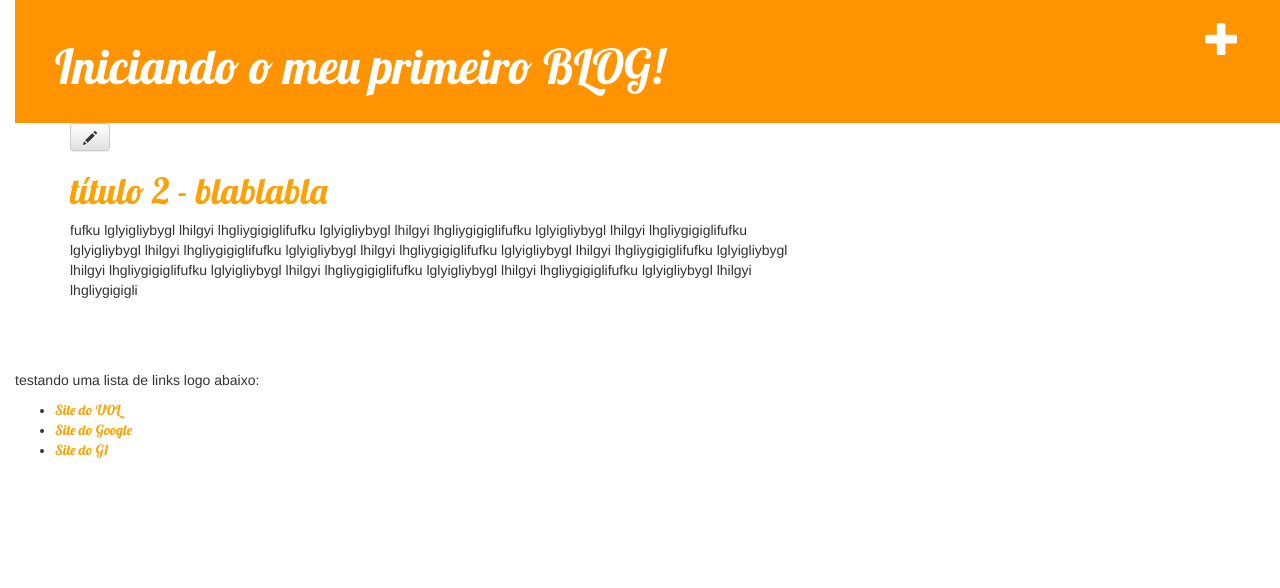
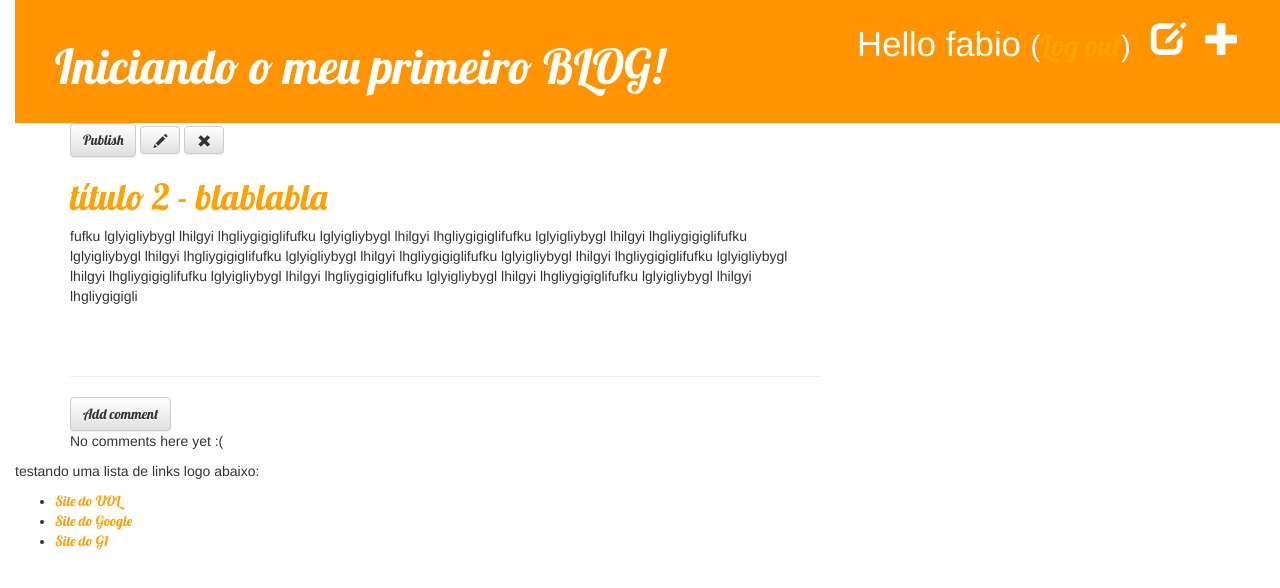
Before and after one commit to fabioheiji/my-first-blog, a Django app: a page that uses blog/templates/blog/base.html in a window 1280 px wide. Shown: the top 588 px of the page. Run offline with Django 3.2, Linux system fonts and the light colour scheme; a user stored in the database is signed in; data comes from the database, SQL or seed files in the repository; both versions use the stored data as it was after the commit; some libraries are stand-ins or nearby versions.

Commit message:
versao final da Django Girls

```diff
--- a/blog/admin.py
+++ b/blog/admin.py
@@ -1,5 +1,7 @@
 from django.contrib import admin
-from .models import Post
+from .models import Post, Comment
 # Register your models here.
 
 admin.site.register(Post)
+
+admin.site.register(Comment)
--- a/blog/models.py
+++ b/blog/models.py
@@ -15,3 +15,20 @@ class Post(models.Model):
 
     def __str__(self):
         return self.title
+
+    def approved_comments(self):
+        return self.comments.filter(approved_comment=True)
+
+class Comment(models.Model):
+    post = models.ForeignKey('blog.Post', on_delete=models.CASCADE, related_name='comments')
+    author = models.CharField(max_length=200)
+    text = models.TextField()
+    created_date = models.DateTimeField(default=timezone.now)
+    approved_comment = models.BooleanField(default=False)
+
+    def approve(self):
+        self.approved_comment = True
+        self.save()
+
+    def __str__(self):
+        return self.text
--- a/blog/static/css/blog.css
+++ b/blog/static/css/blog.css
@@ -53,3 +53,7 @@ h1, h2, h3, h4 {
 .post h1 a, .post h1 a:visited {
     color: #000000;
 }
+
+.comment {
+  margin: 20px 0px 20px 20px;
+}
--- a/blog/templates/blog/base.html
+++ b/blog/templates/blog/base.html
@@ -11,6 +11,10 @@
     <div class="page_header">
       {% if user.is_authenticated %}
         <a href="{% url 'post_new' %}" class="top-menu"><span class="glyphicon glyphicon-plus"></span></a>
+        <a href="{% url 'post_draft_list' %}" class="top-menu"><span class="glyphicon glyphicon-edit"></span></a>
+        <p class="top-menu">Hello {{ user.username }} <small>(<a href="{% url 'logout' %}">Log out</a>)</small></p>
+      {% else %}
+        <a href="{% url 'login' %}" class="top-menu"><span class="glyphicon glyphicon-lock"></span></a>
       {% endif %}
       <h1><a href="/">Iniciando o meu primeiro BLOG!</a></h1>
     </div>
--- a/blog/templates/blog/post_detail.html
+++ b/blog/templates/blog/post_detail.html
@@ -6,11 +6,34 @@
       <div class="date">
         {{ post.published_date }}
       </div>
+    {% else %}
+      <a class="btn btn-default" href="{% url 'post_publish' pk=post.pk %}">Publish</a>
     {% endif %}
     {% if user.is_authenticated %}
       <a class="btn btn-default" href="{% url 'post_edit' pk=post.pk %}"><span class="glyphicon glyphicon-pencil"></span></a>
+      <a class="btn btn-default" href="{% url 'post_remove' pk=post.pk %}"><span class="glyphicon glyphicon-remove"></span></a>
     {% endif %}
     <h1>{{ post.title }}</h1>
     <p>{{ post.text|linebreaksbr }}</p>
   </div>
+
+  <hr>
+  <a class="btn btn-default" href="{% url 'add_comment_to_post' pk=post.pk%}">Add comment</a>
+  {% for comment in post.comments.all %}
+    {% if user.is_authenticated or comment.approved_comment %}
+      <div class="comment">
+        <div class="date">
+          {{ comment.created_date }}
+          {% if not comment.approved_comment %}
+            <a class="btn btn-default" href="{% url 'comment_remove' pk=comment.pk %}"><span class="glyphicon glyphicon-remove"></span></a>
+            <a class="btn btn-default" href="{% url 'comment_approve' pk=comment.pk %}"><span class="glyphicon glyphicon-ok"></span></a>
+          {% endif %}
+        </div>
+        <strong>{{ comment.author }}</strong>
+        <p>{{ comment.text|linebreaks }}</p>
+      </div>
+    {% endif %}
+  {% empty %}
+    <p>No comments here yet :(</p>
+  {% endfor %}
 {% endblock %}
--- a/blog/templates/blog/post_list.html
+++ b/blog/templates/blog/post_list.html
@@ -8,6 +8,7 @@
           </div>
           <h1><a href="{% url 'post_detail' pk=post.pk %}">{{ post.title }}</a></h1>
           <p>{{ post.text|linebreaksbr }}</p>
+          <a href="{% url 'post_detail' pk=post.pk %}">Comments: {{ post.approved_comments.count}}</a>
       </div>
   {% endfor %}
 {% endblock %}
--- a/blog/urls.py
+++ b/blog/urls.py
@@ -7,4 +7,11 @@ urlpatterns = [
     re_path(r'ˆpost/(?P<pk>[0-9]+)/$', views.post_detail, name='post_detail'),
     path('post/new/', views.post_new, name='post_new'),
     url(r'ˆpost/(?P<pk>[0-9]+)/edit/$', views.post_edit, name='post_edit'),
+    path('drafts/', views.post_draft_list, name='post_draft_list'),
+    re_path(r'ˆpost/(?P<pk>\d+)/publish/$', views.post_publish, name='post_publish'),
+    re_path(r'ˆpost/(?P<pk>\d+)/remove/$', views.post_remove, name='post_remove'),
+    re_path(r'ˆpost.(?P<pk>\d+)/comment/$', views.add_comment_to_post, name='add_comment_to_post'),
+    re_path(r'ˆpost.(?P<pk>\d+)/approve/$', views.comment_approve, name='comment_approve'),
+    re_path(r'ˆpost.(?P<pk>\d+)/remove/$', views.comment_remove, name='comment_remove'),
+
 ]
--- a/blog/views.py
+++ b/blog/views.py
@@ -1,7 +1,8 @@
 from django.shortcuts import render, get_object_or_404, redirect
 from django.utils import timezone
-from .models import Post
-from .forms import PostForm
+from .models import Post, Comment
+from .forms import PostForm, CommentForm
+from django.contrib.auth.decorators import login_required
 
 # Create your views here.
 def post_list(request):
@@ -12,13 +13,14 @@ def post_detail(request,pk):
     post = get_object_or_404(Post, pk=pk)
     return render(request, 'blog/post_detail.html', {'post': post})
 
+@login_required
 def post_new(request):
     if request.method == 'POST':
         form = PostForm(request.POST)
         if form.is_valid():
             post = form.save(commit=False)
             post.author = request.user
-            post.published_date = timezone.now()
+            #post.published_date = timezone.now()
             post.save()
             return redirect('post_detail', pk=post.pk)
 
@@ -27,6 +29,7 @@ def post_new(request):
 
     return render(request, 'blog/post_edit.html', {'form':form})
 
+@login_required
 def post_edit(request,pk):
     post = get_object_or_404(Post, pk=pk)
     if request.method == 'POST':
@@ -34,9 +37,51 @@ def post_edit(request,pk):
         if form.is_valid():
             post = form.save(commit=False)
             post.author = request.user
-            post.published_date = timezone.now()
+            #post.published_date = timezone.now()
             post.save()
             return redirect('post_detail', pk=post.pk)
     else:
         form = PostForm(instance=post)
     return render(request, 'blog/post_edit.html', {'form': form})
+
+@login_required
+def post_draft_list(request):
+    posts = Post.objects.filter(published_date__isnull=True).order_by('created_date')
+    return render(request, 'blog/post_draft_list.html', {'posts': posts})
+
+@login_required
+def post_publish(request, pk):
+    post = get_object_or_404(Post, pk=pk)
+    post.publish()
+    return redirect('post_detail', pk=pk)
+
+@login_required
+def post_remove(request, pk):
+    post = get_object_or_404(Post, pk=pk)
+    post.delete()
+    return redirect('post_list')
+
+def add_comment_to_post(request, pk):
+    post = get_object_or_404(Post, pk=pk)
+    if request.method == 'POST':
+        form = CommentForm(request.POST)
+        if form.is_valid():
+            comment = form.save(commit=False)
+            comment.post = post
+            comment.save()
+            return redirect('post_detail', pk=post.pk)
+    else:
+        form = CommentForm()
+    return render(request, 'blog/add_comment_to_post.html', {'form':form})
+
+@login_required
+def comment_approve(request, pk):
+    comment = get_object_or_404(Comment, pk=pk)
+    comment.approve()
+    return redirect('post_detail', pk=comment.post.pk)
+
+@login_required
+def comment_remove(request, pk):
+    comment = get_object_or_404(Comment, pk=pk)
+    comment.delete()
+    return redirect('post_detail', pk=comment.post.pk)
--- a/fabiosite/settings.py
+++ b/fabiosite/settings.py
@@ -120,3 +120,5 @@ USE_TZ = True
 
 STATIC_URL = '/static/'
 STATIC_ROOT = os.path.join(BASE_DIR, 'static')
+
+LOGIN_REDIRECT_URL = '/'
--- a/fabiosite/urls.py
+++ b/fabiosite/urls.py
@@ -16,7 +16,11 @@ Including another URLconf
 from django.contrib import admin
 from django.urls import path, include
 
+from django.contrib.auth import views
+
 urlpatterns = [
     path('admin/', admin.site.urls),
-    path('',include('blog.urls'))
+    path('',include('blog.urls')),
+    path('accounts/login/', views.login, name = 'login'),
+    path('accounts/logout/', views.logout, name = 'logout', kwargs = {'next_page': '/'}),
 ]
```
Also changed, not shown: blog/forms.py (+6 -1 lines), blog/templates/blog/add_comment_to_post.html (added, +9 -0 lines), blog/templates/blog/post_draft_list.html (added, +11 -0 lines), blog/templates/registration/login.html (added, +24 -0 lines), blog/migrations/0002_comment.py (added), db.sqlite3.
